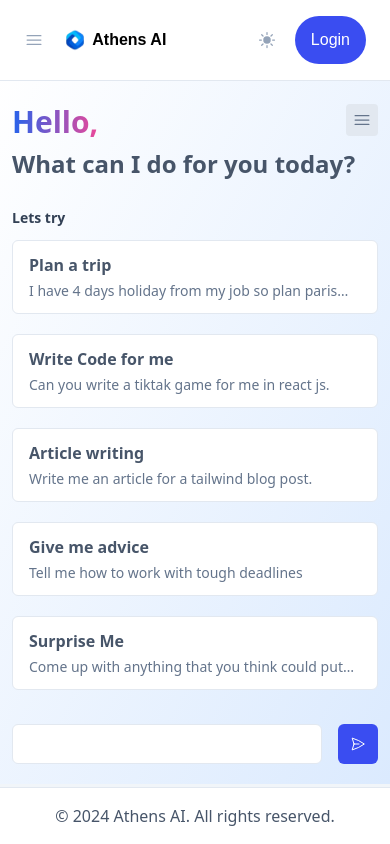
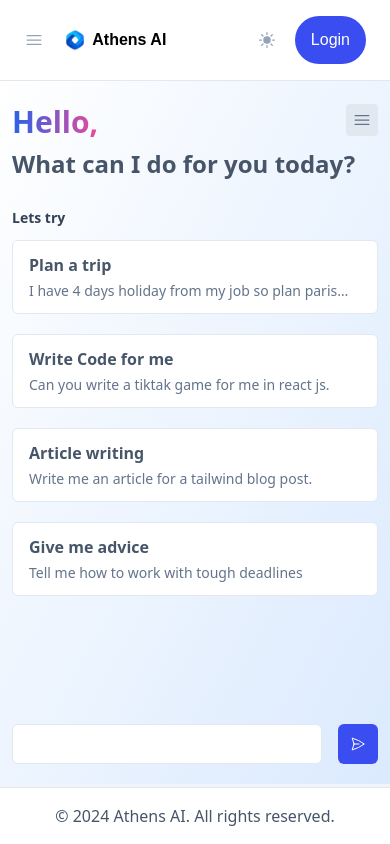
Before and after one commit to Njihia413/athens-ai, a React (Vite) app: page /guest in a window 390 px wide. Built offline with nearby package versions, Linux system fonts and the light colour scheme.

Commit message:
Make some few adjustments

```diff
--- a/src/pages/Chat/Guest/index.jsx
+++ b/src/pages/Chat/Guest/index.jsx
@@ -330,14 +330,6 @@ function Guest() {
                                                         <p className="text-sm line-clamp-1 text-slate-500 dark:text-slate-300">Tell
                                                             me how to work with tough deadlines</p>
                                                     </div>
-                                                    <div
-                                                        className="md:hidden px-4 py-3 rounded-md bg-white dark:bg-slate-950 border border-slate-200 dark:border-slate-800">
-                                                        <h6 className="font-bold text-base mb-1 text-slate-600 dark:text-slate-100">Surprise
-                                                            Me</h6>
-                                                        <p className="text-sm line-clamp-1 text-slate-500 dark:text-slate-300">Come
-                                                            up with anything that you think could put me in a good
-                                                            mood</p>
-                                                    </div>
                                                 </div>
                                             </div>
                                             <div className="hidden md:block">
```
